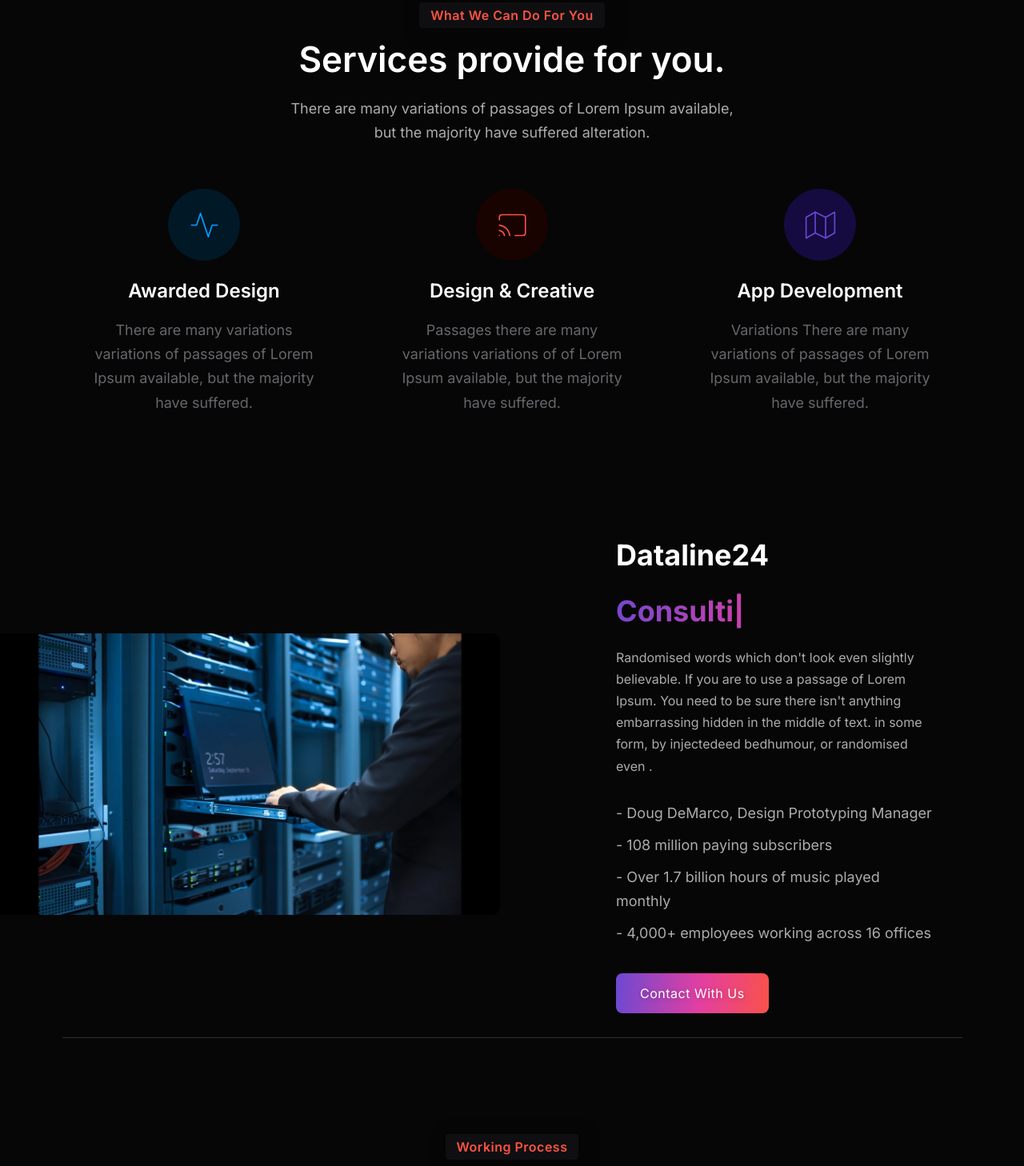
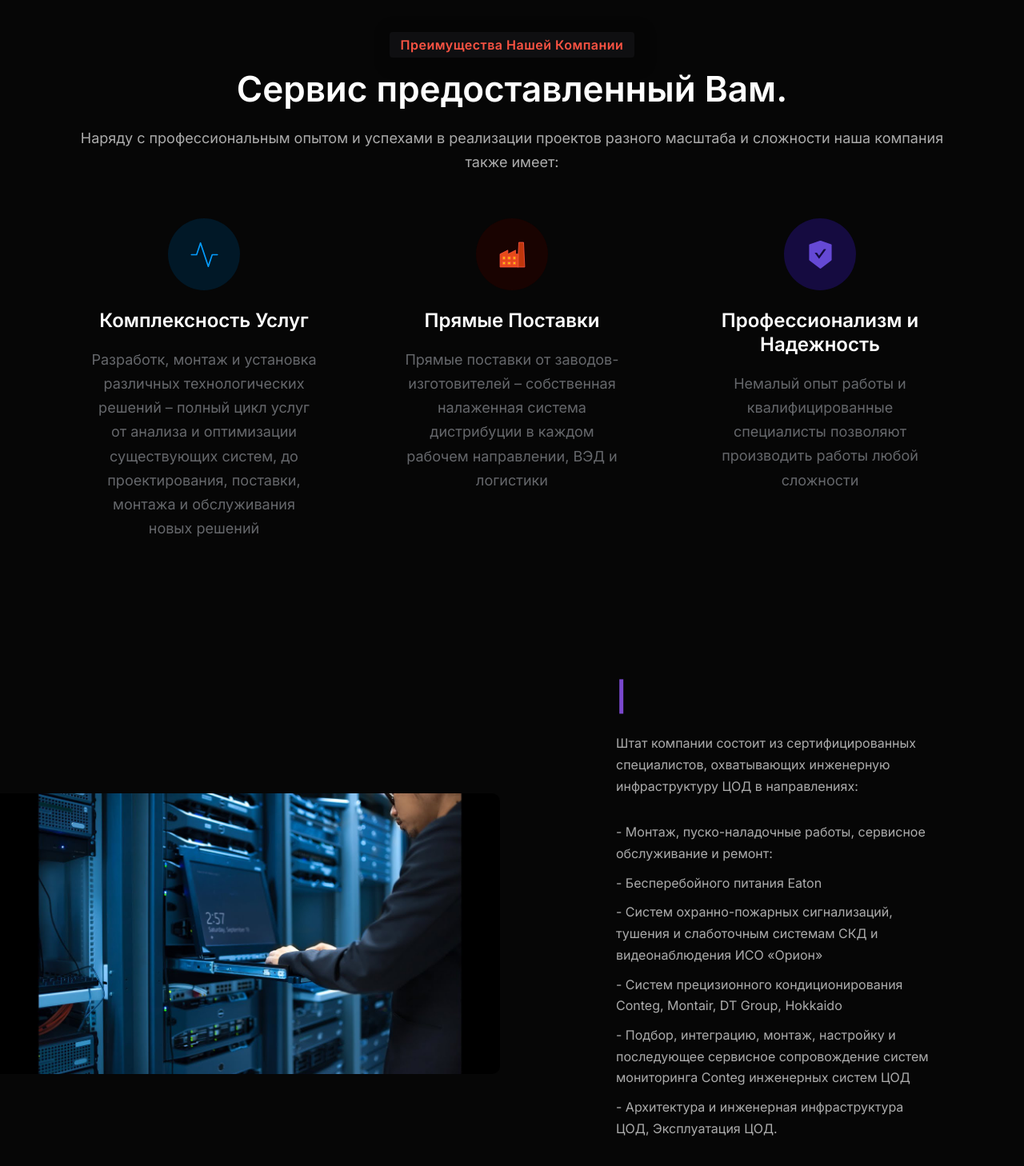
Before and after one commit to asinchenko/dataline_webiste, a React (Create React App) app: page / in a window 1280 px wide. Shown: the part 1240-2698 px from the top of the page at 80% size. Built offline with nearby package versions, Linux system fonts and the light colour scheme.

Commit message:
pavlodar update

```diff
--- a/src/assets/scss/elements/_split.scss
+++ b/src/assets/scss/elements/_split.scss
@@ -42,6 +42,7 @@
             padding-left: 0;
             margin: 0;
             li {
+                font-size: 16px;
                 color: var(--color-dark-alt);
             }
         }
--- a/src/data/portfolio/PortfolioData.json
+++ b/src/data/portfolio/PortfolioData.json
@@ -3,11 +3,11 @@
         "id": 1,
         "portfolioImage": "./images/portfolio/portfolio-01.jpg",
         "image": "images/portfolio/portfolio-01.jpg",
-        "title": "App Development",
+        "title": "Тех Обслуживание ЦОД",
         "subtitle": "Branded client",
         "date": "30 May 2021",
         "client": "Rainbow Themes",
-        "category": "development",
+        "category": "сервис",
         "awards": ["2020 Design beautiful apps Finale Awards"],
         "excerpt": "Design beautiful apps.",
         "body": ["<p>In a typical React application, data is passed top-down (parent to child) via props, but such usage can be cumbersome for certain types of props (e.g. locale preference, UI theme).</p> <br /> <p>that are required by many components within an application. Context provides a way to share values like these between components without having to explicitly pass a prop through every level of the tree.</p> <br /> <p>that are required by many components within an application. Context provides a way to share values like these between components without having to explicitly pass a prop through every level of the tree.</p>"],
@@ -39,11 +39,11 @@
         "id": 2,
         "portfolioImage": "./images/portfolio/portfolio-02.jpg",
         "image": "images/portfolio/portfolio-02.jpg",
-        "title": "Business Development",
+        "title": "Сервисное Обслуживание Энергоснабжения",
         "subtitle": "Awesome portfolio",
         "date": "01 March 2021",
         "client": "Rainbow Themes",
-        "category": "design",
+        "category": "сервис",
         "awards": ["2020 Design beautiful apps Finale Awards"],
         "excerpt": "Design beautiful apps.",
         "body": ["<p>In a typical React application, data is passed top-down (parent to child) via props, but such usage can be cumbersome for certain types of props (e.g. locale preference, UI theme).</p> <br /> <p>that are required by many components within an application. Context provides a way to share values like these between components without having to explicitly pass a prop through every level of the tree.</p> <br /> <p>that are required by many components within an application. Context provides a way to share values like these between components without having to explicitly pass a prop through every level of the tree.</p>"],
@@ -75,11 +75,11 @@
         "id": 3,
         "portfolioImage": "./images/portfolio/portfolio-03.jpg",
         "image": "images/portfolio/portfolio-03.jpg",
-        "title": "Photoshop Design",
+        "title": "Ввод Оборудования в Эксплуатацию",
         "subtitle": "Awesome portfolio",
         "date": "01 March 2021",
         "client": "Rainbow Themes",
-        "category": "art",
+        "category": "сервис",
         "awards": ["2020 Design beautiful apps Finale Awards"],
         "excerpt": "Design beautiful apps.",
         "body": ["<p>In a typical React application, data is passed top-down (parent to child) via props, but such usage can be cumbersome for certain types of props (e.g. locale preference, UI theme).</p> <br /> <p>that are required by many components within an application. Context provides a way to share values like these between components without having to explicitly pass a prop through every level of the tree.</p> <br /> <p>that are required by many components within an application. Context provides a way to share values like these between components without having to explicitly pass a prop through every level of the tree.</p>"],
@@ -111,11 +111,11 @@
         "id": 4,
         "portfolioImage": "./images/portfolio/portfolio-04.jpg",
         "image": "images/portfolio/portfolio-04.jpg",
-        "title": "Native Application",
+        "title": "Service Desk 24/7",
         "subtitle": "Awesome portfolio",
         "date": "01 March 2021",
         "client": "Rainbow Themes",
-        "category": "development",
+        "category": "программное обеспечение",
         "awards": ["2020 Design beautiful apps Finale Awards"],
         "excerpt": "Design beautiful apps.",
         "body": ["<p>In a typical React application, data is passed top-down (parent to child) via props, but such usage can be cumbersome for certain types of props (e.g. locale preference, UI theme).</p> <br /> <p>that are required by many components within an application. Context provides a way to share values like these between components without having to explicitly pass a prop through every level of the tree.</p> <br /> <p>that are required by many components within an application. Context provides a way to share values like these between components without having to explicitly pass a prop through every level of the tree.</p>"],
--- a/src/elements/portfolio/PortfolioOne.js
+++ b/src/elements/portfolio/PortfolioOne.js
@@ -6,20 +6,20 @@ import { FaSpinner } from "react-icons/fa";
 const filters = [
     {
       id: 1,
-      text: "All",
+      text: "Все",
     },
     {
       id: 2,
-      text: "design",
+      text: "Сервис",
     },
     {
       id: 3,
-      text: "art",
+      text: "Консалтинг",
     },
     {
       id: 4,
-      text: "development",
-    }
+      text: "Программное обеспечение",
+    },
 ];
 
 
--- a/src/elements/service/ServiceOne.js
+++ b/src/elements/service/ServiceOne.js
@@ -1,23 +1,25 @@
 import React from 'react';
-import { FiActivity, FiCast, FiMap } from "react-icons/fi";
+import { FiActivity } from "react-icons/fi";
+import { FcFactory } from "react-icons/fc";
+import {AiFillSafetyCertificate} from 'react-icons/ai'
 import {Link} from "react-router-dom";
 import ScrollAnimation from "react-animate-on-scroll";
 
 const ServiceList = [
     {
         icon: <FiActivity />,
-        title: 'Awarded Design',
-        description: 'There are many variations variations  of passages of Lorem Ipsum available, but the majority have suffered.'
+        title: 'Комплексность Услуг',
+        description: 'Разработк, монтаж и установка различных технологических решений – полный цикл услуг от анализа и оптимизации существующих систем, до проектирования, поставки, монтажа и обслуживания новых решений'
     },
     {
-        icon: <FiCast />,
-        title: 'Design & Creative',
-        description: 'Passages there are many variations variations  of of Lorem Ipsum available, but the majority have suffered.'
+        icon: <FcFactory />,
+        title: 'Прямые Поставки',
+        description: 'Прямые поставки от заводов-изготовителей – собственная налаженная система дистрибуции в каждом рабочем направлении, ВЭД и логистики'
     },
     {
-        icon: <FiMap />,
-        title: 'App Development',
-        description: 'Variations There are many variations  of passages of Lorem Ipsum available, but the majority have suffered.'
+        icon: <AiFillSafetyCertificate />,
+        title: 'Профессионализм и Надежность',
+        description: 'Немалый опыт работы и квалифицированные специалисты позволяют производить работы любой сложности'
     },
 ]
 
--- a/src/elements/split/SlpitOne.js
+++ b/src/elements/split/SlpitOne.js
@@ -18,7 +18,7 @@ const SlpitOne = () => {
                                     animateIn="fadeInUp"
                                     animateOut="fadeInOut"
                                     animateOnce={true}>
-                                        <h4 className="title">Dataline24</h4>
+                                        <h4 className="title"></h4>
                                     </ScrollAnimation>
                                     <ScrollAnimation
                                     animateIn="fadeInUp"
@@ -28,9 +28,12 @@ const SlpitOne = () => {
                                         <h1 className="title theme-gradient-original">
                                             <Typed
                                                 strings={[
-                                                    "Consulting.",
-                                                    "Finance.",
-                                                    "Agency.",
+                                                    "Консультация.",
+                                                    "Разработка.",
+                                                    "Поставка.",
+                                                    "Монтаж.",
+                                                    "Сервисное Обслуживание.",
+                                                    "Техническая поддержка.",
                                                 ]}
                                                 typeSpeed={80}
                                                 backSpeed={5}
@@ -39,10 +42,9 @@ const SlpitOne = () => {
                                             />
                                         </h1>
                                     </div>
-                                    <p className="description">Randomised words which don't look even slightly believable.
-                                        If you are to use a passage of Lorem Ipsum. You need to be sure there isn't
-                                        anything embarrassing hidden in the middle of text. in some form, by injectedeed
-                                        bedhumour, or randomised even .</p>
+                                    <p className="description">Штат компании состоит из сертифицированных специалистов, охватывающих инженерную инфраструктуру ЦОД в направлениях:
+                                    <br/>
+                                        </p>
                                     </ScrollAnimation>
 
 
@@ -51,10 +53,12 @@ const SlpitOne = () => {
                                     animateOut="fadeInOut"
                                     animateOnce={true}>
                                         <ul className="split-list">
-                                            <li>- Doug DeMarco, Design Prototyping Manager</li>
-                                            <li>- 108 million paying subscribers</li>
-                                            <li>- Over 1.7 billion hours of music played monthly</li>
-                                            <li>- 4,000+ employees working across 16 offices</li>
+                                            <li>- Монтаж, пуско-наладочные работы, сервисное обслуживание и ремонт:</li>
+                                            <li>- Бесперебойного питания Eaton</li>
+                                            <li>- Систем охранно-пожарных сигнализаций, тушения и слаботочным системам СКД и видеонаблюдения ИСО «Орион» </li>
+                                            <li>- Систем прецизионного кондиционирования Conteg, Montair, DT Group, Hokkaido</li>
+                                            <li>- Подбор, интеграцию, монтаж, настройку и последующее сервисное сопровождение систем мониторинга Conteg инженерных систем ЦОД</li>
+                                            <li>- Архитектура и инженерная инфраструктура ЦОД, Эксплуатация ЦОД.</li>
                                         </ul>
                                     </ScrollAnimation>
                                     <ScrollAnimation
@@ -62,7 +66,7 @@ const SlpitOne = () => {
                                     animateOut="fadeInOut"
                                     animateOnce={true}>
                                         <div className="view-more-button mt--35">
-                                            <a className="btn-default" href="/contact">Contact With Us</a>
+                                            <a className="btn-default" href="/contact">Связаться с нами</a>
                                         </div>
                                     </ScrollAnimation>
                                 </div>
--- a/src/elements/timeline/TimelineTwo.js
+++ b/src/elements/timeline/TimelineTwo.js
@@ -4,23 +4,23 @@ import ScrollAnimation from "react-animate-on-scroll";
 const TimelineData = [
     {
         id: "1",
-        title: "Knowledge",
-        description: "Present all available features in Essentials.",
+        title: "Обращение",
+        description: "Мы получаем обращение от наших заказчиков.",
     },
     {
         id: "2",
-        title: "Working",
-        description: "All Feature available features in Essentials.",
+        title: "Разработка",
+        description: "Мы разрабатываем план по реализации проекта.",
     },
     {
         id: "3",
-        title: "Solution",
-        description: "Popular Feature available features in Essentials.",
+        title: "Решение",
+        description: "На основе требований мы формируем решения для Заказчика.",
     },
     {
         id: "4",
-        title: "Process",
-        description: "Latest Feature available features in Essentials.",
+        title: "Внедрение",
+        description: "Профессионально и качественно реализуем проект.",
     },
 ]
 
--- a/src/pages/Company.js
+++ b/src/pages/Company.js
@@ -51,12 +51,12 @@ const Company = () => {
                                     <span className="subtitle">СЕРВИСНАЯ IT КОМПАНИЯ</span>
                                     <h1 className="title theme-gradient display-one">DataLine24</h1>
                                     <ul className="list-icon">
-                                        <li><span className="icon"><FiCheck /></span> Lorem ipsum dolor sit amet consectetur adipisicing</li>
-                                        <li><span className="icon"><FiCheck /></span> Lorem ipsum dolor sit amet consectetur adipisicing.</li>
-                                        <li><span className="icon"><FiCheck /></span> Lorem ipsum dolor sit amet consectetur adipisicing</li>
+                                        <li><span className="icon"><FiCheck /></span> Обеспечиваем надежные и качественные IT услуги. </li>
+                                        <li><span className="icon"><FiCheck /></span> Предлагаем широкий спектр услуг IT поддержки. </li>
+                                        <li><span className="icon"><FiCheck /></span> Мы используем современные технологии и методы решения проблем. </li>
                                     </ul>
                                     <div className="button-group mt--40">
-                                        <Link className="btn-default btn-medium btn-border round btn-icon" to="/contact">Contact Us <i className="icon"><FiArrowRight /></i></Link>
+                                        <Link className="btn-default btn-medium btn-border round btn-icon" to="/contact">Обратная Связь <i className="icon"><FiArrowRight /></i></Link>
                                     </div>
                                 </div>
                             </div>
@@ -91,11 +91,11 @@ const Company = () => {
                         <div className="row align-items-center">
                             <div className="col-lg-6">
                                 <div className="content">
-                                    <h3 className="title">We are creative digital agency working for our company brands.</h3>
+                                    <h3 className="title">Мы сервисная IT компания выделяющаяся на рынке.</h3>
                                 </div>
                             </div>
                             <div className="col-lg-6">
-                                <p className="mb--10">Lorem ipsum dolor sit amet consectetur adipisicing elit. Quod, quis. Ullam accusantium dignissimos repellendus nemo fugiat numquam, nisi odio adipisci. Veniam neque itaque expedita officiis rem ipsa! Ratione, rem reiciendis?</p>
+                                <p className="mb--10">DataLine24 – это надежная IT компания, предлагающая широкий спектр услуг IT поддержки с использованием современных технологий и методов решения проблем, высокую квалификацию и многолетний опыт работы, а также обеспечивает конфиденциальность и безопасность ваших данных, регулярно проходя обучение и обновление навыков наших специалистов.</p>
                                 <div className="readmore-btn">
                                     <Link className="btn-read-more" to="#"><span>View More</span></Link>
                                 </div>
@@ -115,9 +115,9 @@ const Company = () => {
                                 <SectionTitle
                                     textAlign = "text-center"
                                     radiusRounded = ""
-                                    subtitle = "What we can do for you"
-                                    title = "Services provide for you."
-                                    description = "There are many variations of passages of Lorem Ipsum available, <br /> but the majority have suffered alteration."
+                                    subtitle = "Преимущества нашей компании"
+                                    title = "Сервис предоставленный Вам."
+                                    description = "Наряду с профессиональным опытом и успехами в реализации проектов разного масштаба и сложности наша компания также имеет:"
                                     />
                             </div>
                         </div>
@@ -140,8 +140,8 @@ const Company = () => {
                                     <SectionTitle
                                         textAlign = "text-center"
                                         radiusRounded = ""
-                                        subtitle = "Working Process"
-                                        title = "Our Working Process."
+                                        subtitle = "Рабочий Процесс"
+                                        title = "Наш Рабочий Процесс."
                                     />
                             </div>
                         </div>
@@ -155,22 +155,25 @@ const Company = () => {
 
                 <Separator />
 
-                <div className="rwt-portfolio-area rn-section-gap">
+
+                {/* Start Portfolio Area  */}
+                <div className="rwt-portfolio-area rn-section-gapBottom">
                     <div className="container">
                         <div className="row">
                             <div className="col-lg-12">
-                                    <SectionTitle
-                                        textAlign = "text-center"
-                                        radiusRounded = ""
-                                        subtitle = "Our Project"
-                                        title = "Why People Choose Us!"
-                                        description = ""
-                                    />
+                                <SectionTitle
+                                    textAlign = "text-center"
+                                    radiusRounded = ""
+                                    subtitle = "Специализация"
+                                    title = "В чем мы сильны!"
+                                    description = "Наша компания является универсальной и разносторонней."
+                                />
                             </div>
                         </div>
-                        <PortfolioOne Column="col-lg-6 col-md-6 col-sm-12 col-12 mt--50 portfolio" />
+                        <PortfolioOne Column="col-lg-4 col-md-6 col-12 mt--30 portfolio"  />
                     </div>
                 </div>
+                {/* End Portfolio Area  */}
 
                 <Separator />
 
```
